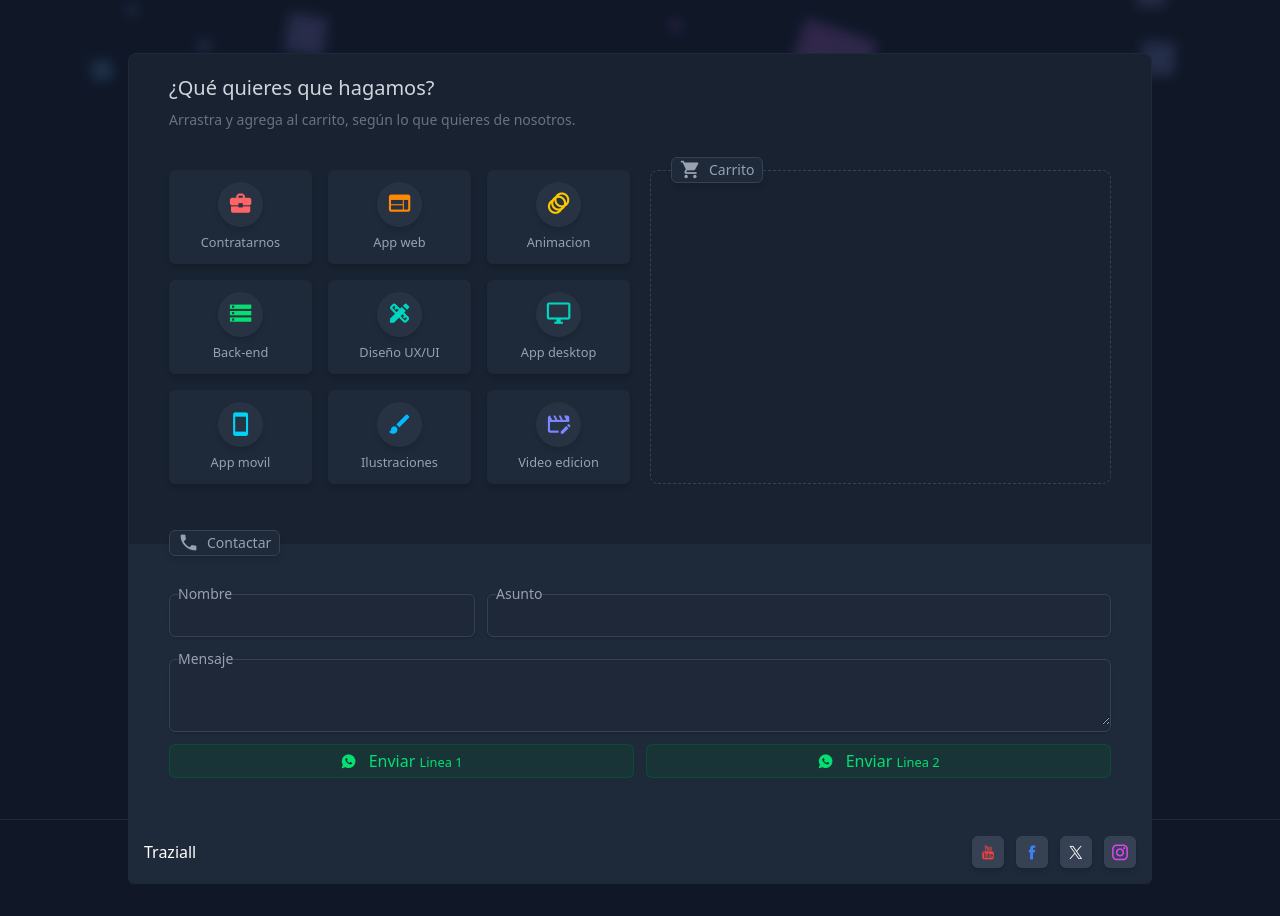
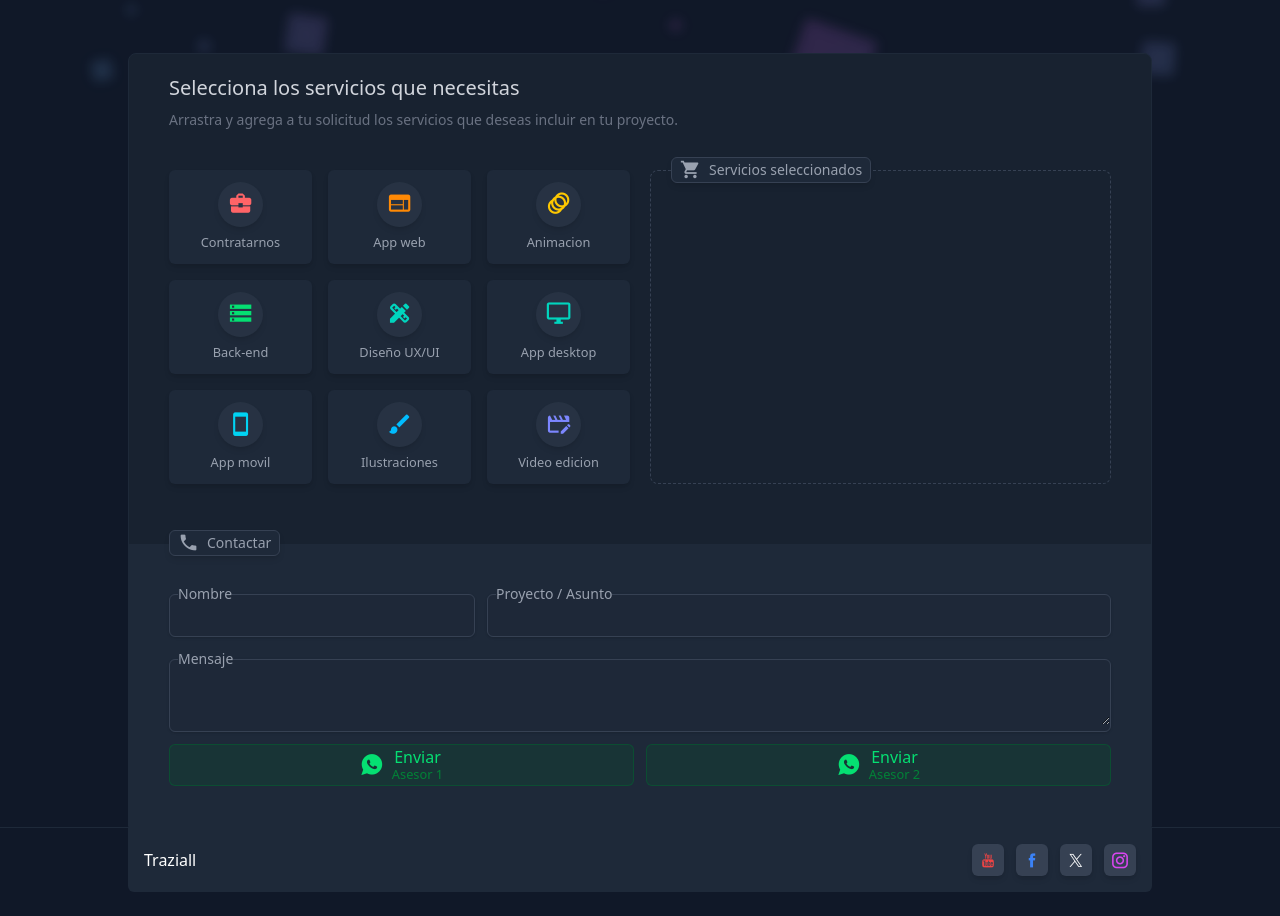
Before and after one commit to traziall/contactus, a website with bundled scripts: page index.html in a window 1280 px wide. Shown: the part 1600-2516 px from the top of the page. Built offline with nearby package versions, Linux system fonts and the light colour scheme.

Commit message:
texto mejorado

```diff
--- a/assets/ui/index-ui/tw/ul-sortable.tailwind.css
+++ b/assets/ui/index-ui/tw/ul-sortable.tailwind.css
@@ -9,7 +9,7 @@
             @apply grid grid-cols-3 gap-4 items-start min-h-20 md:min-h-full;
         }
         > ul li {
-            @apply flex items-center py-3 justify-center bg-gray-800 shadow-md rounded-md;
+            @apply flex items-center py-3 justify-center bg-gray-800 shadow-md rounded-md cursor-move;
         }
     }
 }
@@ -37,6 +37,15 @@ span.span-title {
         }
     }
     button {
-        @apply cursor-pointer text-center space-x-2 text-green-400 py-1 px-3 bg-green-800/20 rounded-md border border-green-800/50;
+        @apply leading-3 cursor-pointer items-center flex justify-center gap-2 text-green-400 py-1 px-3 bg-green-800/20 rounded-md border border-green-800/50;
+        p {
+            @apply mb-1;
+        }
+        i {
+            @apply text-2xl;
+        }
+        small {
+            @apply text-green-700;
+        }
     }
 }
--- a/assets/vue/index/components/tz-contact.js
+++ b/assets/vue/index/components/tz-contact.js
@@ -85,8 +85,8 @@ export const tzContact = {
         <section class="block">
             <div class="mx-auto max-w-5xl bg-(--gray-850) border border-gray-800 -mt-16 rounded-t-lg">
                 <header class="px-5 md:px-10 pt-5">
-                    <h3 class="text-xl mb-2 text-gray-300">¿Qué quieres que hagamos?</h3>
-                    <p class="text-sm text-gray-500">Arrastra y agrega al carrito, según lo que quieres de nosotros.</p>
+                    <h3 class="text-xl mb-2 text-gray-300">Selecciona los servicios que necesitas</h3>
+                    <p class="text-sm text-gray-500">Arrastra y agrega a tu solicitud los servicios que deseas incluir en tu proyecto.</p>
                 </header>
                 <div class="ul-sortable py-10 px-4 md:px-10">
                     <div class="group mb-4 md:mb-0">
@@ -107,7 +107,7 @@ export const tzContact = {
                     <div class="group shopping-cart">
                         <span class="span-title ml-1">
                             <i class="mi mi-shopping_cart"></i>
-                            Carrito {{ cartCount ? '(' + cartCount + ')' : '' }}
+                            Servicios seleccionados {{ cartCount ? '(' + cartCount + ')' : '' }}
                         </span>
                         <ul id="groupB" class="mt-2">
                             <li
@@ -137,7 +137,7 @@ export const tzContact = {
                     </div>
                     <div class="col-span-full md:col-span-2">
                         <fieldset>
-                            <legend>Asunto</legend>
+                            <legend>Proyecto / Asunto</legend>
                             <input type="text" v-model="form.asunto">
                         </fieldset>
                     </div>
@@ -150,11 +150,17 @@ export const tzContact = {
                     <div class="col-span-full grid grid-cols-2 gap-3">
                         <button type="button" @click="sendWhatsapp('apock')">
                             <i class="icofont-whatsapp"></i>
-                            Enviar <small>Linea 1</small>
+                            <div>
+                                <p>Enviar</p>
+                                <small>Asesor 1</small>
+                            </div>
                         </button>
                         <button type="button" @click="sendWhatsapp('crow')">
                             <i class="icofont-whatsapp"></i>
-                            Enviar <small>Linea 2</small>
+                            <div>
+                                <p>Enviar</p>
+                                <small>Asesor 2</small>
+                            </div>
                         </button>
                     </div>
                 </form>
@@ -213,7 +219,7 @@ const text = `
 Hola 👋, soy ${name}.
 Asunto: ${asunto}
 Mensaje: ${message}
-Carrito: ${cart || "Ninguno seleccionado"}
+Servicios: ${cart || "Ninguno seleccionado"}
 `.trim();
 
             const url = `https://wa.me/${phone.replace(/\+/g, "")}?text=${encodeURIComponent(text)}`;
```
Also changed, not shown: assets/ui/tw.css.
